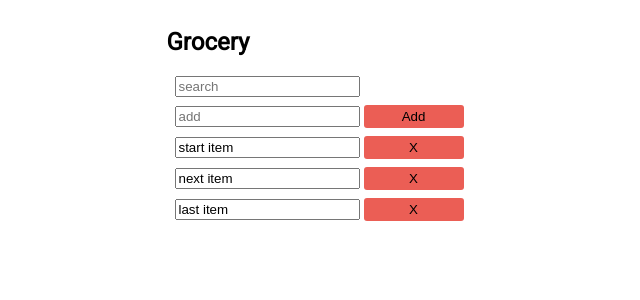
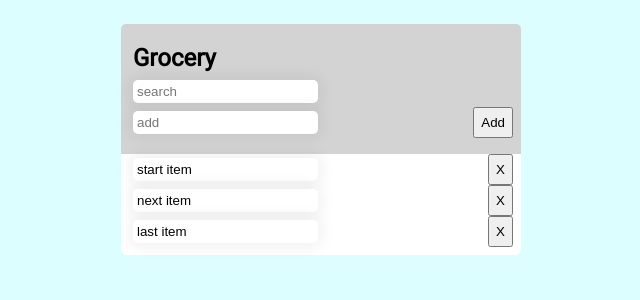
Before and after one commit to CitrusPunk/angular-todo, an Angular app: page / in a window 1280 px wide. Shown: the top 300 px of the page, without its empty margins (319-959 px from the left). Built offline with nearby package versions, Linux system fonts and the light colour scheme.

Commit message:
update: added initial stylizing for whole application

```diff
--- a/src/app/app.component.sass
+++ b/src/app/app.component.sass
@@ -1,5 +1,4 @@
 .app
-    width: 100%
     display: flex
     flex-direction: column
     justify-content: center
--- a/src/app/components/todo-list/todo-list.component.html
+++ b/src/app/components/todo-list/todo-list.component.html
@@ -1,6 +1,7 @@
-<div>
-  <h2>{{listName}}</h2>
-  <div class="searchbar">
+<div class="container">
+  <div class="header">
+    <h2 class="padding-inline">{{ listName }}</h2>
+    <div class="searchbar padding-inline">
       <input
         [(ngModel)]="searchItem"
         placeholder="search"
@@ -8,11 +9,13 @@
         (ngModelChange)="onSearchItem()"
       />
     </div>
-  <div class="addbar">
+    <div class="addbar padding-inline flex-between">
       <input [(ngModel)]="addItem" placeholder="add" type="text" />
       <button (click)="onAddItem(addItem)">Add</button>
     </div>
-  <div class="item" *ngFor="let item of filteredList; let i = index">
+  </div>
+
+  <div class="item padding-inline flex-between" *ngFor="let item of filteredList; let i = index">
     <input [(ngModel)]="filteredList[i]" type="text" />
     <button (click)="onResetItem(item)">X</button>
   </div>
--- a/src/app/components/todo-list/todo-list.component.sass
+++ b/src/app/components/todo-list/todo-list.component.sass
@@ -1,2 +1,34 @@
-.item, .addbar, .searchbar
-    margin: 8px
+*
+
+.container
+  min-width: 400px
+  display: block
+  margin: 16px
+  padding-bottom: 8px
+  border-radius: 6px
+  background: white
+
+h2
+  margin: 4px
+
+.padding-inline
+  padding-inline: 8px
+
+.header
+  padding: 16px 0
+  border-radius: 5px 5px 0 0
+  margin: 0
+  background: lightgray
+  width: 100%
+  height: 100%
+
+input
+  margin: 4px
+  padding:4px
+  border:0
+  box-shadow:0 0 15px 4px rgba(0,0,0,0.06)
+  border-radius: 5px
+
+.flex-between
+  display: flex
+  justify-content: space-between
--- a/src/styles.sass
+++ b/src/styles.sass
@@ -1,14 +1,5 @@
-$primary-color: rgb(235,94,85)
-$primary-color-tint: rgb(200,80,70)
-
-
 :root
     font-family: 'Roboto', sans-serif
-
-button
-    min-width: 100px
-    background-color: $primary-color
-    border-radius: 3px
-    border: none
-    padding: 4px
-    margin-inline: 4px
+    background: #ddfefe
+    margin: 0
+    padding: 0
```
Lines whose indentation alone changed are shown as unchanged.
